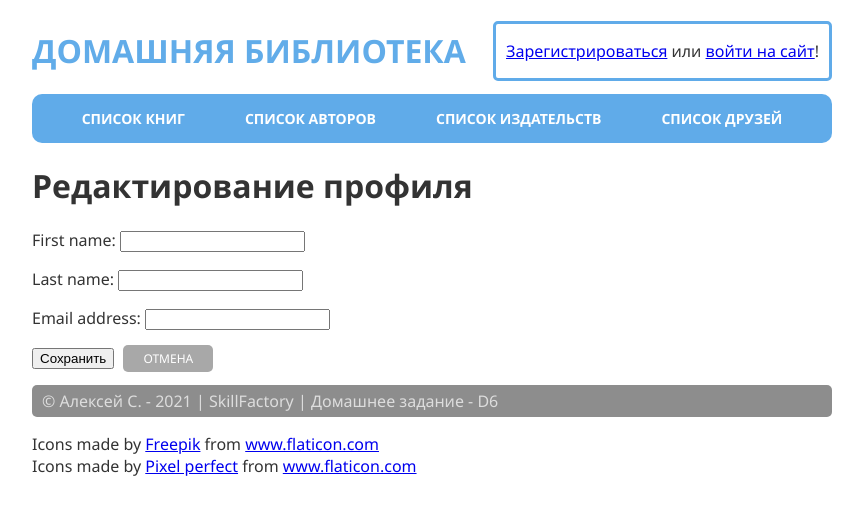
After one commit to aleksioprime/skillfactory-module-d7-asemochkin, a Django app: page /profile/1 in a window 1280 px wide. The commit adds this page. Shown: the top 515 px of the page, without its empty margins (208-1071 px from the left). Run offline with Django 3.2, Linux system fonts and the light colour scheme; data comes from the database, SQL or seed files in the repository; both versions use the stored data as it was before the commit.

Commit message:
edit profile

```diff
--- a/home_library/urls.py
+++ b/home_library/urls.py
@@ -3,7 +3,7 @@ from django.conf.urls.static import static
 from django.conf import settings
 from .views import BookList, AuthorList, PublisherList, FriendList, AuthorEdit, AuthorCreate, AuthorDelete, \
     PublisherCreate, PublisherEdit, PublisherDelete, FriendEdit, FriendCreate, FriendDelete, BookDetail, \
-        BookEdit, BookCreate, BookDelete
+        BookEdit, BookCreate, BookDelete, UserEdit
 app_name = 'home_library'
 
 urlpatterns = [
@@ -25,6 +25,7 @@ urlpatterns = [
     path('friend/<int:pk>/edit/', FriendEdit.as_view(), name='friend_edit'),
     path('friend/add/', FriendCreate.as_view(), name='friend_add'),
     path('friend/<int:pk>/delete/', FriendDelete.as_view(), name='friend_delete'),
+    path('profile/<slug>', UserEdit.as_view(), name='user_edit'),
 ]
 
 urlpatterns += static(settings.MEDIA_URL, document_root=settings.MEDIA_ROOT)
--- a/home_library/views.py
+++ b/home_library/views.py
@@ -1,6 +1,7 @@
 from django.shortcuts import render,redirect
-from django.views.generic import ListView, UpdateView, CreateView, DeleteView, DetailView, FormView
+from django.views.generic import ListView, UpdateView, CreateView, DeleteView, DetailView
 from home_library.models import Book, Author, Publisher, Friend
+from django.contrib.auth.models import User
 from django.urls import reverse_lazy
 from allauth.socialaccount.models import SocialAccount
 
@@ -14,6 +15,13 @@ class authView():
             if SocialAccount.objects.filter(user=self.request.user).exists():
                 context['extra_data'] = SocialAccount.objects.get(user=self.request.user).extra_data
         return context
+
+class UserEdit(authView, UpdateView):
+    model = User
+    fields = ['first_name', 'last_name', 'email']
+    template_name = 'user_edit.html'
+    slug_field = 'id'
+    slug_url_kwarg = 'slug'
 
 class BookList(authView, ListView):
     model = Book
--- a/templates/home_library/base.html
+++ b/templates/home_library/base.html
@@ -22,7 +22,9 @@
                 {% if extra_data.avatar_url %}
                 <img src="{{ extra_data.avatar_url }}" alt="" width="50px" height="auto">
                 {% endif %}
-                <p>Привет, {{ username }}! <a href="/accounts/logout"> Выйти</a></p>
+                <p>Привет, <a href="{% url 'home_library:user_edit' user.id %}">
+                        {{ username }}
+                    </a> ! <a href="/accounts/logout"> Выйти</a></p>
                 {% else %}
                 <p><a href="/accounts/signup/">Зарегистрироваться</a> или <a href="/accounts/login/">войти на
                         сайт</a>!</p>
--- /dev/null
+++ b/templates/home_library/user_edit.html
@@ -0,0 +1,12 @@
+<!-- templates/user_edit.html -->
+{% extends 'base.html' %}
+
+{% block extra_content %}
+    <h1>Редактирование профиля</h1>
+    <form action="" method="post">{% csrf_token %}
+      {{ form.as_p }}
+    <input type="submit" value="Сохранить" />
+    <a class="link-cancel" href="{% url 'home_library:index' %}">Отмена</a>
+</form>
+
+{% endblock %}
```
Also changed, not shown: home_library/models.py (+1 -7 lines), db.sqlite3, home_library/admin.py (line endings or trailing spaces), home_library/forms.py (deleted), home_library/migrations/0003_auto_20210208_2243.py (added), home_library/migrations/0004_auto_20210208_2247.py (added), home_library/migrations/0005_auto_20210208_2337.py (added), home_library/migrations/0006_delete_userprofile.py (added).
